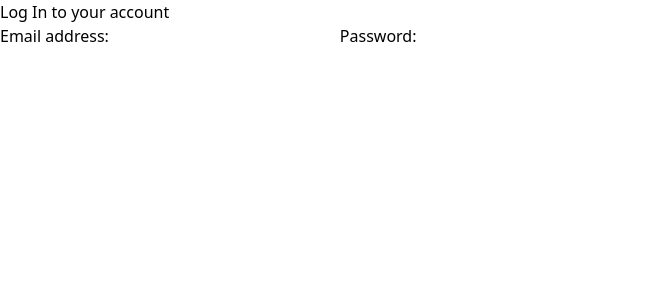
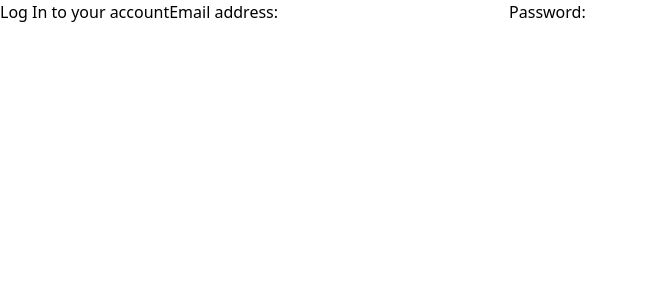
Before and after one commit to yashcrest/MERN-CHAT-APP, a React (Vite) app in the folder frontend/: page /login in a window 1280 px wide. Shown: the top 300 px of the page, without its empty margins (0-647 px from the left). Built offline with nearby package versions, Linux system fonts and the light colour scheme.

Commit message:
configuring tailwind

```diff
--- a/frontend/src/components/Pages/Login.jsx
+++ b/frontend/src/components/Pages/Login.jsx
@@ -4,8 +4,8 @@ const Login = () => {
   const [fields, setFields] = useState();
   return (
     <>
-      <form className="login-form">
-        <h1>Log In to your account</h1>
+      <form className="login-form flex">
+        <h1 className="">Log In to your account</h1>
         <label>Email address:</label>
         <input type="text" name="" />
         <label>Password:</label>
--- a/frontend/tailwind.config.js
+++ b/frontend/tailwind.config.js
@@ -1,6 +1,5 @@
 /** @type {import('tailwindcss').Config} */
 export default {
-  mode: "jit",
   content: ["./index.html", "./src/**/*.{js,ts,jsx,tsx}"],
   theme: {
     extend: {},
```
